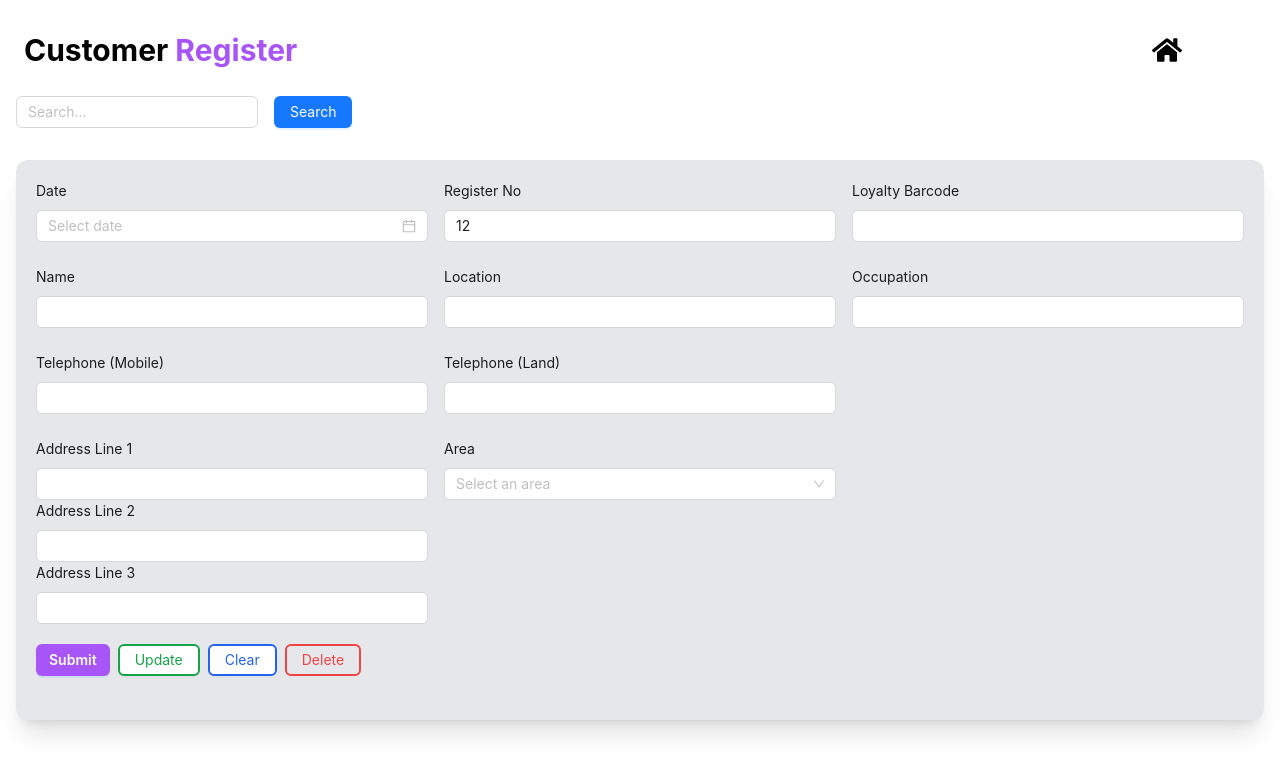
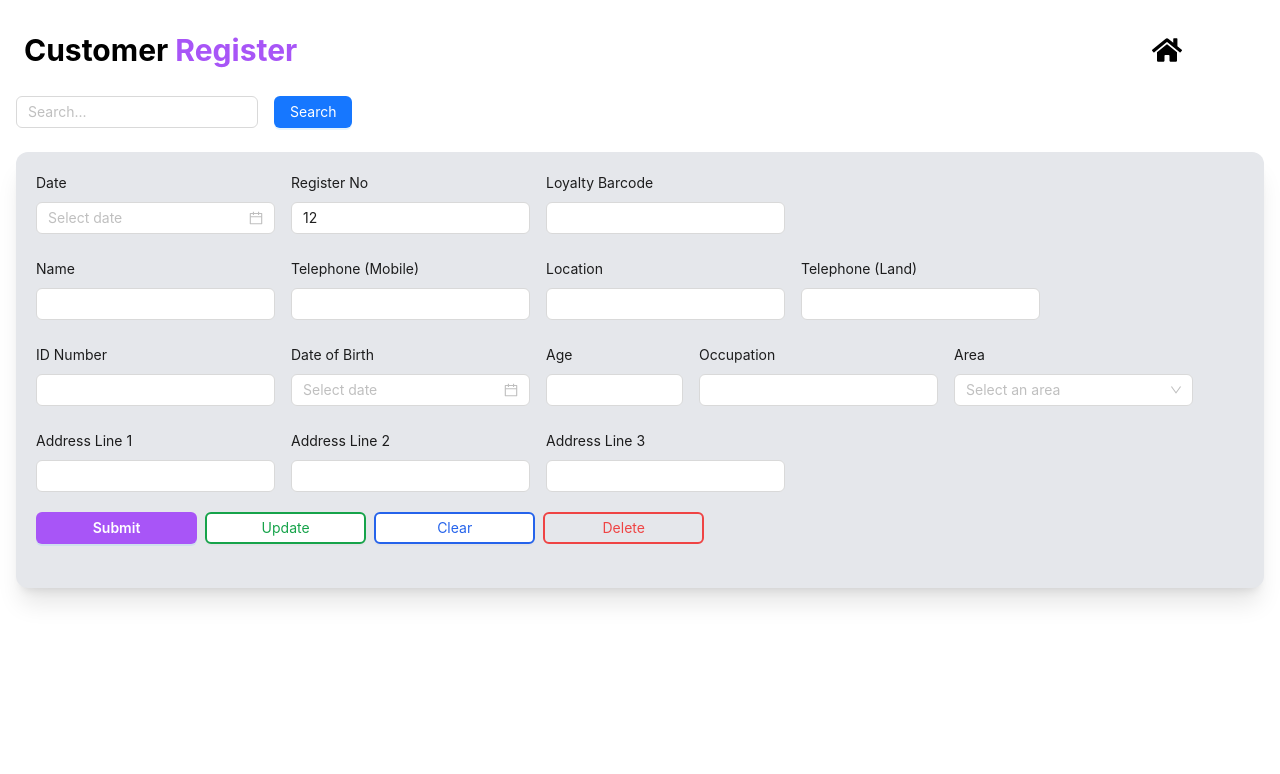
Before and after one commit to Oshanimadhushika/Spects_shop_POS, a React (Create React App) app in the folder spects_pos/: page /custom-register in a window 1280 px wide. Shown: the top 774 px of the page. Built offline with nearby package versions, Linux system fonts and the light colour scheme.

Commit message:
Added UI issue

```diff
--- a/spects_pos/src/pages/CustomerRegister.jsx
+++ b/spects_pos/src/pages/CustomerRegister.jsx
@@ -39,15 +39,233 @@ const CustomerRegister = () => {
   };
 
   return (
-    <div className="bg-white  p-4 w-full max-h-full ">
-      <div className="row mb-2">
-        {/* <div className="col-md-6">
-          <h3>
-            Customer <span className="text-yellow-500">Register</span>
-          </h3>
-        </div> */}
+    // <div className="bg-white  p-4 w-full max-h-full ">
+    //   <div className="row mb-2">
+    //     {/* <div className="col-md-6">
+    //       <h3>
+    //         Customer <span className="text-yellow-500">Register</span>
+    //       </h3>
+    //     </div> */}
 
-        <div className="grid grid-cols-12 gap-4  w-full">
+    //     <div className="grid grid-cols-12 gap-4  w-full">
+    //       {/* Header Title */}
+    //       <div className="col-span-10 flex items-center">
+    //         <h1 className="text-3xl font-bold p-2 my-2">
+    //           Customer <span className="text-purple-500">Register</span>
+    //         </h1>
+    //       </div>
+
+    //       {/* Icon */}
+    //       <div className="col-span-2 flex items-center justify-center text-center p-2">
+    //         <Link to="/dashboard">
+    //           <FaHome className="text-3xl cursor-pointer" />
+    //         </Link>
+    //       </div>
+    //     </div>
+
+    //     <div className="col-md-6">
+    //       <Form form={form} onFinish={onFinish} className="mt-3">
+    //         <div className="flex items-center">
+    //           <Form.Item>
+    //             <Form layout="inline" onFinish={handleSearch}>
+    //               <Form.Item name="keyword">
+    //                 <Input placeholder="Search..." />
+    //               </Form.Item>
+    //               <Form.Item>
+    //                 <Button type="primary" htmlType="submit">
+    //                   Search
+    //                 </Button>
+    //               </Form.Item>
+    //             </Form>
+    //           </Form.Item>
+    //           <Button
+    //             type="link"
+    //             htmlType="submit"
+    //             className="ml-4 text-yellow-500 text-xl hover:text-blue-700"
+    //           >
+    //             <i className="fas fa-search"></i>
+    //           </Button>
+    //         </div>
+    //       </Form>
+    //     </div>
+    //   </div>
+
+    //   <Form
+    //     form={form}
+    //     onFinish={onFinish}
+    //     layout="vertical"
+    //     requiredMark={false}
+    //     className="p-5 bg-gray-200 justify-center rounded-xl shadow-xl"
+    //   >
+    //     <Row gutter={16}>
+    //       <Col span={8}>
+    //         <Form.Item
+    //           name="datepicker"
+    //           label="Date"
+    //           rules={[{ required: true, message: "Please select a date!" }]}
+    //         >
+    //           <DatePicker className="w-full" />
+    //         </Form.Item>
+    //       </Col>
+    //       <Col span={8}>
+    //         <Form.Item
+    //           name="registerNo"
+    //           label="Register No"
+    //           initialValue={12} // Replace with dynamic value
+    //           rules={[
+    //             {
+    //               required: true,
+    //               message: "Please enter the register number!",
+    //             },
+    //           ]}
+    //         >
+    //           <Input />
+    //         </Form.Item>
+    //       </Col>
+    //       <Col span={8}>
+    //         <Form.Item
+    //           name="loyaltyBarcode"
+    //           label="Loyalty Barcode"
+    //           rules={[
+    //             {
+    //               required: true,
+    //               message: "Please enter the loyalty barcode!",
+    //             },
+    //           ]}
+    //         >
+    //           <Input />
+    //         </Form.Item>
+    //       </Col>
+    //     </Row>
+
+    //     <Row gutter={16}>
+    //       <Col span={8}>
+    //         <Form.Item
+    //           name="name"
+    //           label="Name"
+    //           rules={[{ required: true, message: "Please enter the name!" }]}
+    //         >
+    //           <Input />
+    //         </Form.Item>
+    //         <Form.Item
+    //           name="teleMobile"
+    //           label="Telephone (Mobile)"
+    //           rules={[
+    //             { required: true, message: "Please enter a mobile number!" },
+    //           ]}
+    //         >
+    //           <Input />
+    //         </Form.Item>
+    //       </Col>
+    //       <Col span={8}>
+    //         <Form.Item
+    //           name="location"
+    //           label="Location"
+    //           rules={[
+    //             { required: true, message: "Please enter the location!" },
+    //           ]}
+    //         >
+    //           <Input />
+    //         </Form.Item>
+    //         <Form.Item
+    //           name="teleLand"
+    //           label="Telephone (Land)"
+    //           rules={[
+    //             { required: true, message: "Please enter a landline number!" },
+    //           ]}
+    //         >
+    //           <Input />
+    //         </Form.Item>
+    //       </Col>
+
+    //       <Col span={8}>
+    //         <Form.Item
+    //           name="occupation"
+    //           label="Occupation"
+    //           rules={[
+    //             { required: true, message: "Please enter the occupation!" },
+    //           ]}
+    //         >
+    //           <Input />
+    //         </Form.Item>
+    //       </Col>
+    //       {/*
+    //       <Form.Item
+    //           name="area"
+    //           label="Area"
+    //           rules={[{ required: true, message: "Please select an area!" }]}
+    //         >
+    //           <Select placeholder="Select an area"
+    //            className="w-full">
+    //             <Option value="Main Area">Main Area</Option>
+    //           </Select>
+    //         </Form.Item> */}
+    //     </Row>
+
+    //     <Row gutter={16}>
+    //       <Col span={8}>
+    //         <Form.Item
+    //           name="address1"
+    //           label="Address Line 1"
+    //           rules={[
+    //             {
+    //               required: true,
+    //               message: "Please enter the first address line!",
+    //             },
+    //           ]}
+    //           className="mb-0"
+    //         >
+    //           <Input />
+    //         </Form.Item>
+    //         <Form.Item name="address2" label="Address Line 2" className="mb-0">
+    //           <Input />
+    //         </Form.Item>
+    //         <Form.Item name="address3" label="Address Line 3" className="mb-0">
+    //           <Input />
+    //         </Form.Item>
+    //       </Col>
+
+    //       <Col span={8}>
+    //         <Form.Item
+    //           name="area"
+    //           label="Area"
+    //           rules={[{ required: true, message: "Please select an area!" }]}
+    //         >
+    //           <Select placeholder="Select an area">
+    //             <Option value="Main Area">Main Area</Option>
+    //             Add more options as required
+    //           </Select>
+    //         </Form.Item>
+    //       </Col>
+    //     </Row>
+
+    //     <Form.Item className="mt-5">
+    //         <Button type="primary" htmlType="submit" className="mr-2 bg-purple-500 hover:bg-blue-500 text-white font-semibold p-3 rounded-md">
+    //           Submit
+    //         </Button>
+    //         <Button
+    //           type="default"
+    //           // onClick={() => form.resetFields()}
+    //           className="mr-2 border-2 border-green-600 text-green-600"
+    //         >
+    //           Update
+    //         </Button>
+    //         <Button
+    //           type="default"
+    //           onClick={() => form.resetFields()}
+    //           className="mr-2 border-2 border-blue-600 text-blue-600"
+    //         >
+    //           Clear
+    //         </Button>
+    //         <Button type="danger" onClick={handleDelete} className="mr-2 border-2 border-red-500 text-red-500">
+    //           Delete
+    //         </Button>
+    //       </Form.Item>
+
+    //   </Form>
+    // </div>
+    <div className="bg-white p-4 w-full max-h-full ">
+  <div className="grid grid-cols-12 gap-4 w-full">
     {/* Header Title */}
     <div className="col-span-10 flex items-center">
       <h1 className="text-3xl font-bold p-2 my-2">
@@ -63,7 +281,6 @@ const CustomerRegister = () => {
     </div>
   </div>
 
-        <div className="col-md-6">
   <Form form={form} onFinish={onFinish} className="mt-3">
     <div className="flex items-center">
       <Form.Item>
@@ -87,8 +304,6 @@ const CustomerRegister = () => {
       </Button>
     </div>
   </Form>
-        </div>
-      </div>
 
   <Form
     form={form}
@@ -97,8 +312,12 @@ const CustomerRegister = () => {
     requiredMark={false}
     className="p-5 bg-gray-200 justify-center rounded-xl shadow-xl"
   >
+
+
+
+    {/* 1st row */}
     <Row gutter={16}>
-          <Col span={8}>
+      <Col xs={24} sm={12} md={8} lg={4} xl={5}>
       <Form.Item
           name="datepicker"
           label="Date"
@@ -107,7 +326,7 @@ const CustomerRegister = () => {
           <DatePicker className="w-full" />
         </Form.Item>
       </Col>
-          <Col span={8}>
+      <Col xs={24} sm={12} md={8} lg={4} xl={5}>
       <Form.Item
           name="registerNo"
           label="Register No"
@@ -122,7 +341,7 @@ const CustomerRegister = () => {
           <Input />
         </Form.Item>
       </Col>
-          <Col span={8}>
+      <Col xs={24} sm={12} md={8} lg={4} xl={5}>
       <Form.Item
           name="loyaltyBarcode"
           label="Loyalty Barcode"
@@ -136,10 +355,14 @@ const CustomerRegister = () => {
           <Input />
         </Form.Item>
       </Col>
+
     </Row>
 
+
+
+    {/*2nd name,tele number */}
     <Row gutter={16}>
-          <Col span={8}>
+      <Col xs={24} sm={12} md={8} lg={4} xl={5}>
       <Form.Item
           name="name"
           label="Name"
@@ -147,63 +370,92 @@ const CustomerRegister = () => {
         >
           <Input />
         </Form.Item>
+      </Col>
+      <Col xs={24} sm={12} md={8} lg={4} xl={5}>
       <Form.Item
           name="teleMobile"
           label="Telephone (Mobile)"
-              rules={[
-                { required: true, message: "Please enter a mobile number!" },
-              ]}
+          rules={[{ required: true, message: "Please enter a mobile number!" }]}
         >
           <Input />
         </Form.Item>
       </Col>
-          <Col span={8}>
+      <Col xs={24} sm={12} md={8} lg={4} xl={5}>
       <Form.Item
           name="location"
           label="Location"
-              rules={[
-                { required: true, message: "Please enter the location!" },
-              ]}
+          rules={[{ required: true, message: "Please enter the location!" }]}
         >
           <Input />
         </Form.Item>
+      </Col>
+      <Col xs={24} sm={12} md={8} lg={4} xl={5}>
       <Form.Item
           name="teleLand"
           label="Telephone (Land)"
-              rules={[
-                { required: true, message: "Please enter a landline number!" },
-              ]}
+          rules={[{ required: true, message: "Please enter a landline number!" }]}
         >
           <Input />
         </Form.Item>
       </Col>
 
-          <Col span={8}>
+    </Row>
+
+     {/*3rd  New Row for ID Number, Date of Birth, Age, Occupation, Area */}
+     <Row gutter={16}>
+      <Col xs={24} sm={12} md={8} lg={4} xl={5}>
         <Form.Item
-              name="occupation"
-              label="Occupation"
-              rules={[
-                { required: true, message: "Please enter the occupation!" },
-              ]}
+          name="idNumber"
+          label="ID Number"
+          rules={[{ required: true, message: "Please enter the ID number!" }]}
         >
           <Input />
         </Form.Item>
       </Col>
-          {/*
+      <Col xs={24} sm={12} md={8} lg={4} xl={5}>
+        <Form.Item
+          name="dateOfBirth"
+          label="Date of Birth"
+          rules={[{ required: true, message: "Please select a date of birth!" }]}
+        >
+          <DatePicker className="w-full" />
+        </Form.Item>
+      </Col>
+      <Col xs={24} sm={12} md={8} lg={3} xl={3}>
+        <Form.Item
+          name="age"
+          label="Age"
+          rules={[{ required: true, message: "Please enter the age!" }]}
+        >
+          <Input />
+        </Form.Item>
+      </Col>
+      <Col xs={24} sm={12} md={8} lg={4} xl={5}>
+        <Form.Item
+          name="occupation"
+          label="Occupation"
+          rules={[{ required: true, message: "Please enter the occupation!" }]}
+        >
+          <Input />
+        </Form.Item>
+      </Col>
+      <Col xs={24} sm={12} md={8} lg={4} xl={5}>
         <Form.Item
           name="area"
           label="Area"
           rules={[{ required: true, message: "Please select an area!" }]}
         >
-              <Select placeholder="Select an area"
-               className="w-full">
+          <Select placeholder="Select an area">
             <Option value="Main Area">Main Area</Option>
+            {/* Add more options as required */}
           </Select>
-            </Form.Item> */}
+        </Form.Item>
+      </Col>
     </Row>
 
+ {/*4th */}
  <Row gutter={16}>
-          <Col span={8}>
+      <Col xs={24} sm={12} md={8} lg={4} xl={5}>
       <Form.Item
           name="address1"
           label="Address Line 1"
@@ -217,53 +469,68 @@ const CustomerRegister = () => {
         >
           <Input />
         </Form.Item>
-            <Form.Item name="address2" label="Address Line 2" className="mb-0">
+      </Col>
+      <Col xs={24} sm={12} md={8} lg={4} xl={5}>
+      <Form.Item
+          name="address2"
+          label="Address Line 2"
+          rules={[
+            {
+              required: true,
+              message: "Please enter the first address line!",
+            },
+          ]}
+          className="mb-0"
+        >
           <Input />
         </Form.Item>
-            <Form.Item name="address3" label="Address Line 3" className="mb-0">
+      </Col>
+      <Col xs={24} sm={12} md={8} lg={4} xl={5}>
+      <Form.Item
+          name="address3"
+          label="Address Line 3"
+          rules={[
+            {
+              required: true,
+              message: "Please enter the first address line!",
+            },
+          ]}
+          className="mb-0"
+        >
           <Input />
         </Form.Item>
       </Col>
 
-          <Col span={8}>
-            <Form.Item
-              name="area"
-              label="Area"
-              rules={[{ required: true, message: "Please select an area!" }]}
-            >
-              <Select placeholder="Select an area">
-                <Option value="Main Area">Main Area</Option>
-                Add more options as required
-              </Select>
-            </Form.Item>
-          </Col>
+
     </Row>
 
-        <Form.Item className="mt-5">
-            <Button type="primary" htmlType="submit" className="mr-2 bg-purple-500 hover:bg-blue-500 text-white font-semibold p-3 rounded-md">
+
+
+    <Form.Item className="mt-5 w-2/3">
+      <Button type="primary" htmlType="submit" className="mr-2 w-1/5 bg-purple-500 hover:bg-blue-500 text-white font-semibold p-3 rounded-md">
         Submit
       </Button>
       <Button
         type="default"
         // onClick={() => form.resetFields()}
-              className="mr-2 border-2 border-green-600 text-green-600"
+        className="mr-2 w-1/5 border-2 border-green-600 text-green-600"
       >
         Update
       </Button>
       <Button
         type="default"
         onClick={() => form.resetFields()}
-              className="mr-2 border-2 border-blue-600 text-blue-600"
+        className="mr-2 w-1/5 border-2 border-blue-600 text-blue-600"
       >
         Clear
       </Button>
-            <Button type="danger" onClick={handleDelete} className="mr-2 border-2 border-red-500 text-red-500">
+      <Button type="danger" onClick={handleDelete} className="mr-2 w-1/5 border-2 border-red-500 text-red-500">
         Delete
       </Button>
     </Form.Item>
-
   </Form>
 </div>
+
   );
 };
 
```
Also changed, not shown: spects_pos/src/pages/Visitors.jsx (+20 -18 lines). Lines whose indentation alone changed are shown as unchanged.
